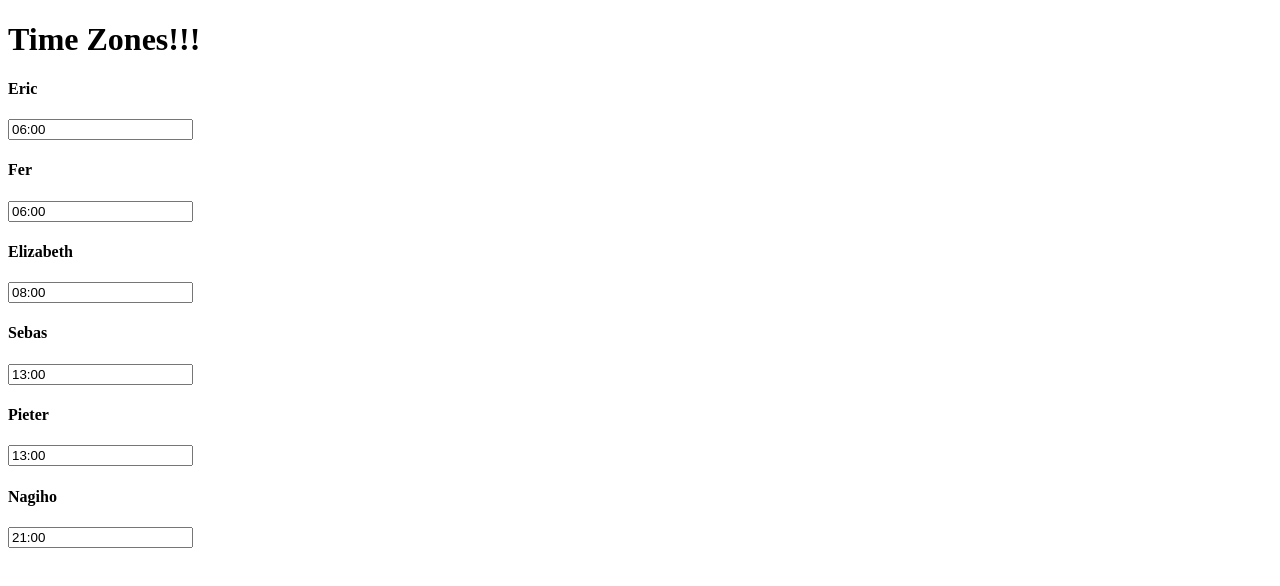
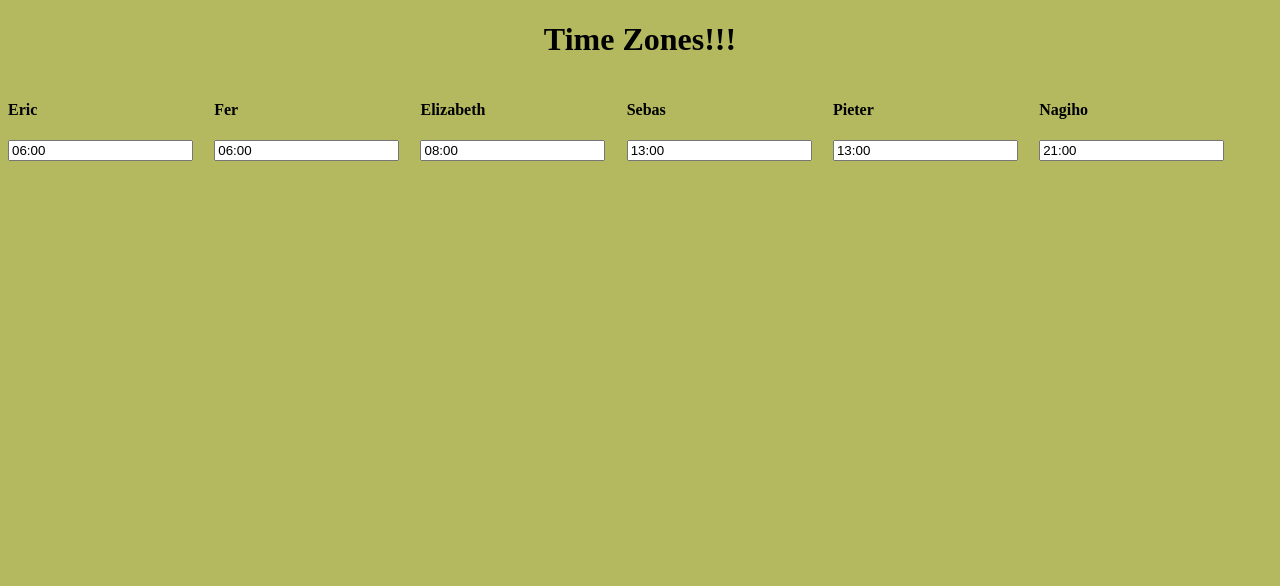
Before and after one commit to Eric-Patrick-James/time-zones, a plain HTML site: page index.html in a window 1280 px wide. Drawn offline with Linux system fonts and the light colour scheme.

Commit message:
Update style.css

```diff
--- a/style.css
+++ b/style.css
@@ -1,5 +1,18 @@
-.inline {
+body {
 
-  display: inline;
+        background-color: #b4b960;
 
-}
+      }
+
+      h1 {
+
+        text-align: center;
+
+      }
+
+      .inline {
+
+        display: inline-block;
+        width: 16%;
+
+      }
```
